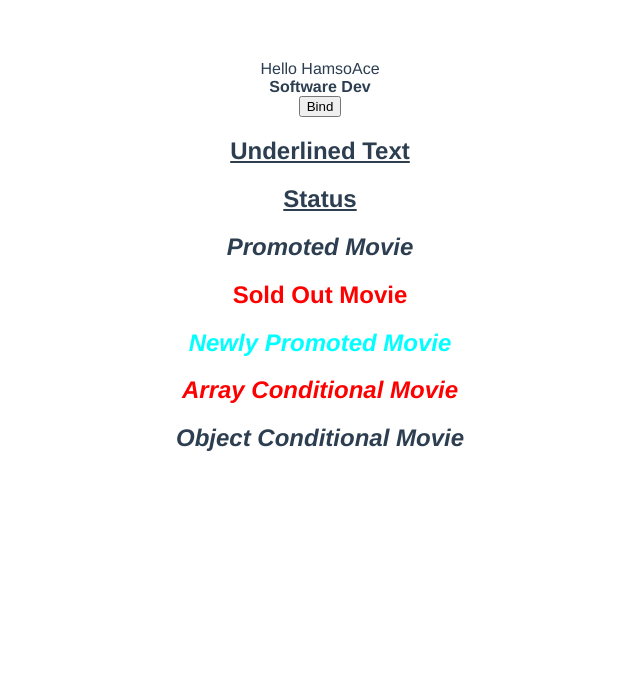
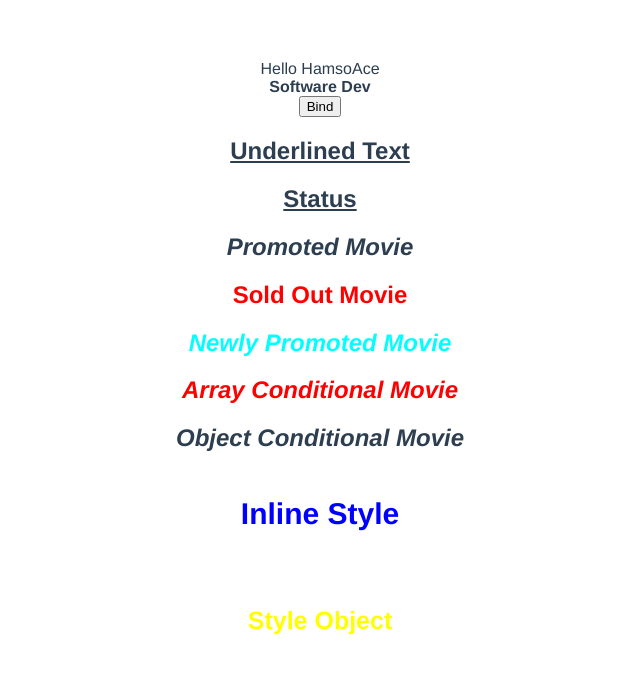
Before and after one commit to hamsoace/HamsoVue, a Vue app: page / in a window 1280 px wide. Shown: the top 674 px of the page, without its empty margins (320-960 px from the left). Built offline with nearby package versions, Linux system fonts and the light colour scheme.

Commit message:
binding styles

```diff
--- a/src/App.vue
+++ b/src/App.vue
@@ -13,6 +13,13 @@
     promoted: isPromoted,
     new: !isSoldOut,
   }">Object Conditional Movie</h2>
+  <h2 v-bind:style="{
+    color: highlightColor,
+    'font-size': headerSize + 'px',
+    padding: '20px',
+  }">Inline Style</h2>
+  <h2 v-bind:style="headerStyleObject">Style Object</h2>
+
 </template>
 
 <script>
@@ -31,6 +38,14 @@ export default {
       status: 'success',
       isPromoted: true,
       isSoldOut: true,
+      highlightColor: 'blue',
+      headerSize: 30,
+      headerStyleObject: {
+        color: 'yellow',
+        fontSize: '25px',
+        padding: '30px',
+
+      }
     }
   }
 
```
